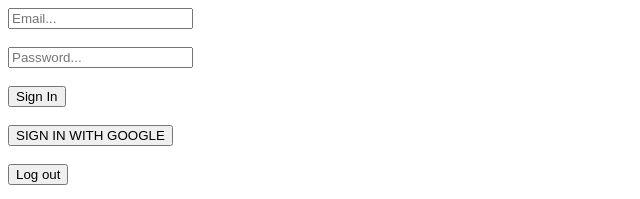
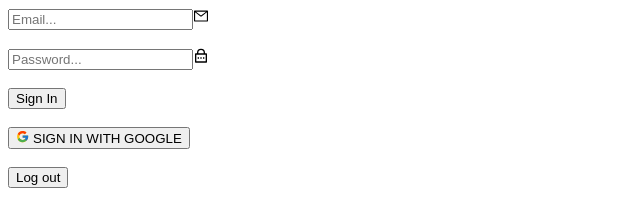
Before and after one commit to zsphinxyz/netflix, a React (Create React App) app: page / in a window 1280 px wide. Shown: the top 199 px of the page, without its empty margins (0-640 px from the left). Built offline with nearby package versions, Linux system fonts and the light colour scheme.

Commit message:
2 files modified

```diff
--- a/Form.jsx
+++ b/Form.jsx
@@ -6,6 +6,10 @@ import {
   signInWithPopup,
   signOut,
 } from 'firebase/auth';
+
+import { FcGoogle } from 'react-icons/fc';
+import { AiOutlineMail } from 'react-icons/ai';
+import { RiLockPasswordLine } from 'react-icons/ri';
 
 export default function Form() {
   const [email, setEmail] = useState('');
@@ -47,6 +51,7 @@ export default function Form() {
           setEmail(e.target.value);
         }}
       />
+      <AiOutlineMail />
       <br /> <br />
       <input
         type="password"
@@ -55,10 +60,13 @@ export default function Form() {
           setPwd(e.target.value);
         }}
       />
+      <RiLockPasswordLine />
       <br /> <br />
       <button onClick={signIn}>Sign In</button>
       <br /> <br />
-      <button onClick={signInWithGoogle}>SIGN IN WITH GOOGLE</button>
+      <button onClick={signInWithGoogle}>
+        <FcGoogle /> SIGN IN WITH GOOGLE
+      </button>
       <br /> <br />
       <button onClick={logout}>Log out</button>
       <img src={auth?.currentUser?.photoURL} />
--- a/package.json
+++ b/package.json
@@ -8,7 +8,8 @@
     "firebase": "^9.22.1",
     "firebase-tools": "^12.2.1",
     "react": "^18.2.0",
-    "react-dom": "^18.2.0"
+    "react-dom": "^18.2.0",
+    "react-icons": "^4.9.0"
   },
   "scripts": {
     "start": "react-scripts start",
```
